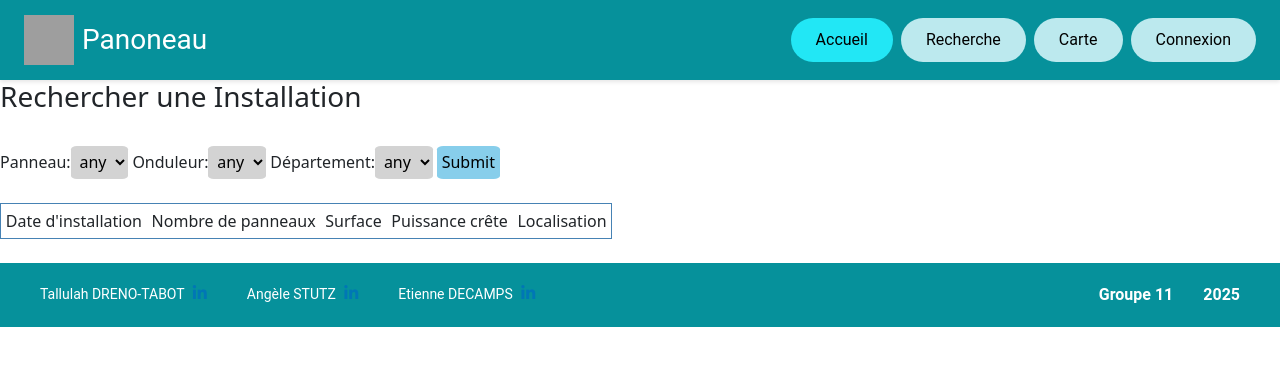
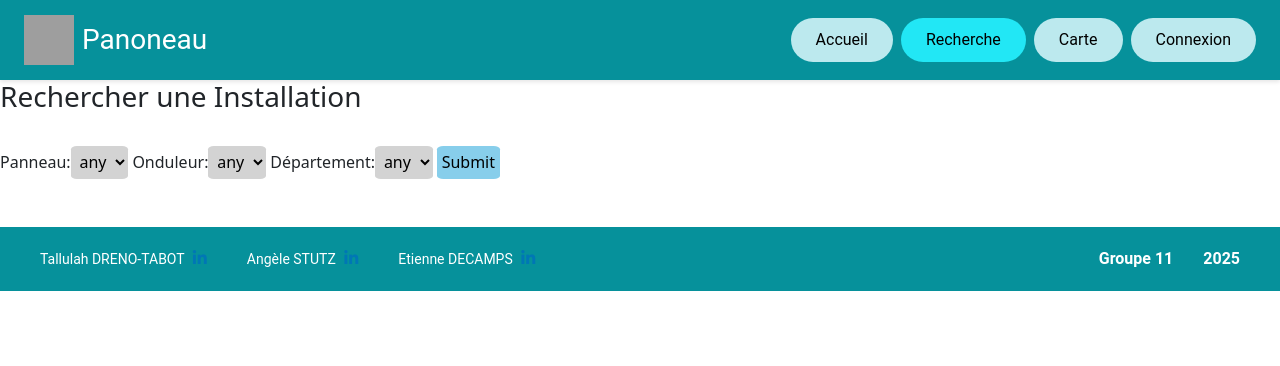
Before and after one commit to Ange56/projet_photovoltaiques, a PHP site: page /html/recherche.html in a window 1280 px wide. Shown: the top 366 px of the page. Run offline with PHP 8.4, Linux system fonts and the light colour scheme; grey boxes are pictures that could not be loaded.

Commit message:
continuation style de mes pages

```diff
--- a/front/css/recherche.css
+++ b/front/css/recherche.css
@@ -63,7 +63,7 @@
 select{background-color:lightgray; border-radius: 10%; border: none; padding: 0.3rem}
 input{background-color:skyblue; border-radius: 10%; border: none; padding: 0.3rem}
 
-input:hover{background-color: steelblue;}
+input:hover{background-color: lightgray;}
 
 /* ------------ FOOTER -------------- */
 .footer-custom {
--- a/front/html/recherche.html
+++ b/front/html/recherche.html
@@ -26,8 +26,8 @@
 
 			  <!-- Centre : boutons -->
 			    <div class="d-flex gap-2">
-                    <a href="accueil.html" class="nav-button active">Accueil</a>
-                    <a href="recherche.html" class="nav-button">Recherche</a>
+                    <a href="accueil.html" class="nav-button">Accueil</a>
+                    <a href="recherche.html" class="nav-button active">Recherche</a>
                     <a href="#" class="nav-button">Carte</a>
                     <a href="#" class="nav-button">Connexion</a>
 			    </div>
@@ -52,8 +52,8 @@
             <input type="submit">
         </form>
         <br>
-        <table id="listr">
-            <tr><td>Date d'installation</td><td>Nombre de panneaux</td><td>Surface</td><td>Puissance crête</td><td>Localisation</td></tr>
+        <table id="list">
+
 
 
 
```
Also changed, not shown: front/html/detail.html (+5 -2 lines), js/detail.js (+8 -0 lines).
